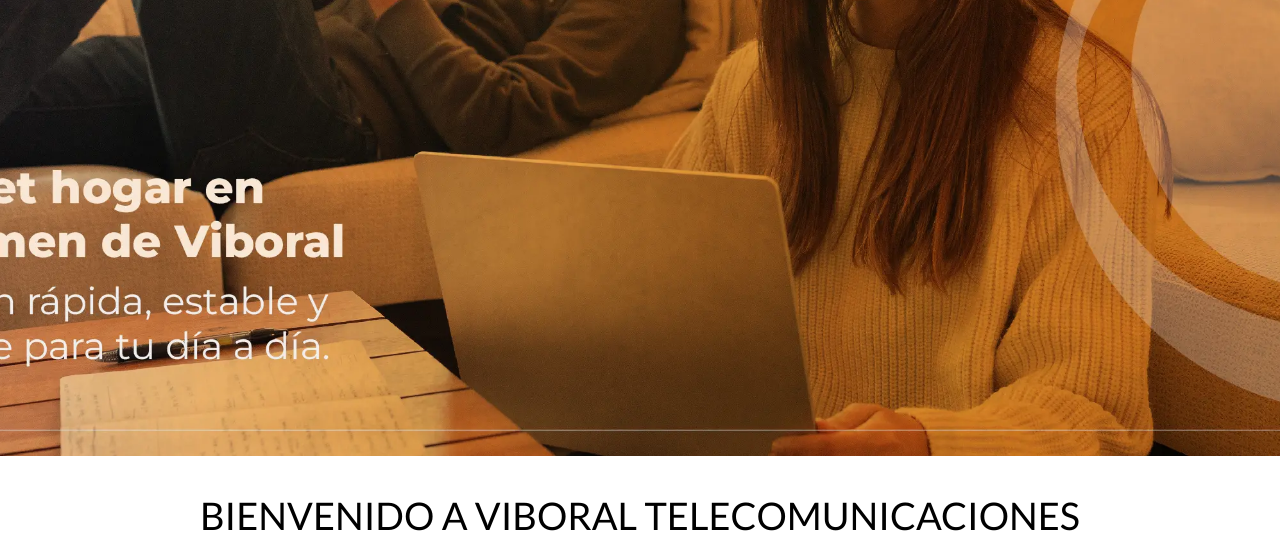
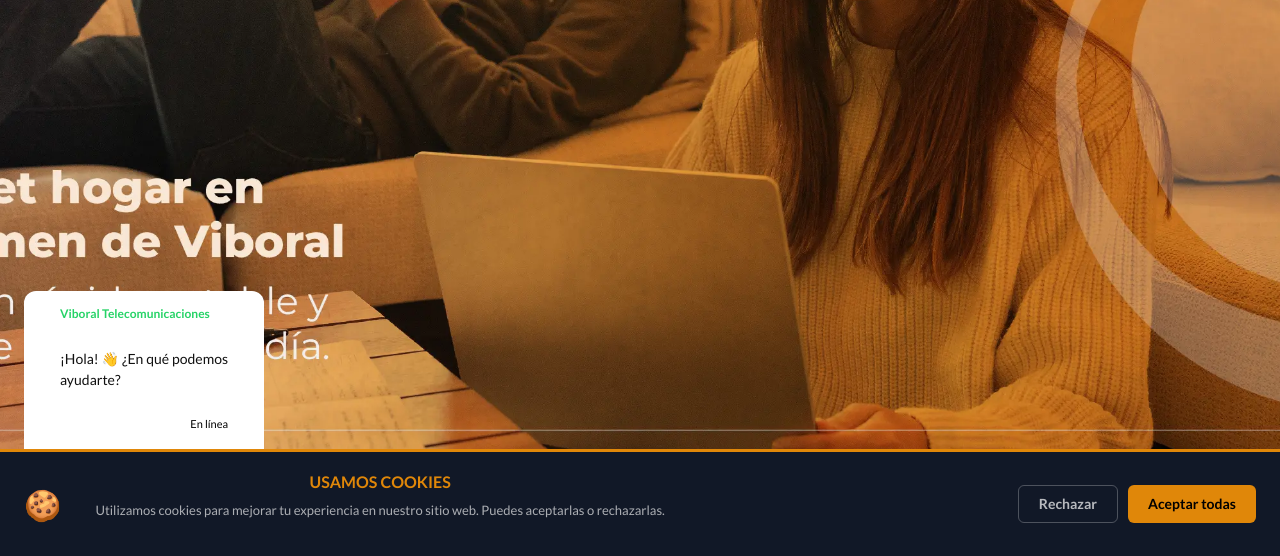
Before and after one commit to webviboraltelco/Viboral_Telecomunicaciones, a website: page index.html in a window 1280 px wide. Shown: the part 244-800 px from the top of the page. Drawn offline with Linux system fonts and the light colour scheme.

Commit message:
Se añade boton de whatsapp y barnner de cookies

```diff
--- a/index.html
+++ b/index.html
@@ -173,9 +173,9 @@
                 </ul>
 
                     <a href="https://wa.me/573147258728" class="boton-amarillo-block ">Ver más</a>
-              </div> <!--.contenido-servicio-->
-            </div> <!--.servicio-->
-          </div><!--.contenedor-servicios-->
+              </div>
+            </div>
+          </div>
 
           <div class="alinear-derecha">
             <a href="planes.html" class="boton-verde" >Ver todos los servicios</a>
@@ -282,19 +282,47 @@
       </div>
 
 
+<div class="wa-widget">
+
+
+  <div class="wa-burbuja" id="waBurbuja">
+    <p class="wa-burbuja-nombre">Viboral Telecomunicaciones</p>
+    <p class="wa-burbuja-texto">¡Hola! 👋 ¿En qué podemos ayudarte?</p>
+    <p class="wa-burbuja-hora">En línea</p>
+  </div>
+
+
+  <div class="wa-btn-wrap">
+    <div class="wa-pulse"></div>
+    <a
+      class="wa-btn"
+      id="waBtn"
+      href="https://wa.me/573147258728?text=Hola%2C%20quiero%20m%C3%A1s%20informaci%C3%B3n"
+      target="_blank"
+      rel="noopener noreferrer"
+      aria-label="Contactar por WhatsApp"
+    >
+      <svg viewBox="0 0 32 32" fill="none" xmlns="http://www.w3.org/2000/svg">
+        <path fill="#fff" d="M16 3C9.373 3 4 8.373 4 15c0 2.385.668 4.61 1.832 6.51L4 29l7.697-1.81A12.94 12.94 0 0016 28c6.627 0 12-5.373 12-12S22.627 3 16 3zm6.406 16.594c-.27.757-1.578 1.445-2.156 1.528-.547.078-1.234.11-1.992-.125a18.3 18.3 0 01-1.804-.668c-3.17-1.37-5.24-4.57-5.398-4.781-.156-.211-1.273-1.695-1.273-3.234 0-1.54.805-2.297 1.09-2.61.285-.312.621-.39.828-.39.207 0 .414.002.594.01.191.008.449-.072.703.537.262.625.89 2.164.969 2.32.078.157.13.34.026.547-.103.207-.156.336-.312.516-.156.18-.328.402-.469.54-.156.155-.32.324-.137.634.183.31.812 1.34 1.742 2.171 1.195 1.066 2.203 1.395 2.516 1.55.312.157.496.133.679-.078.183-.211.781-.914 1.992-1.125.156-.027.527.035.996.234l2.07.922c.39.172.742.289.85.55.105.263-.163 1.015-.434 1.772z"/>
+      </svg>
+      <span class="wa-badge">1</span>
+    </a>
+  </div>
+
+</div>
 
 <footer class="footer-futurista">
 
   <div class="contenedor-footer">
 
-    <!-- LOGO -->
+
     <div class="logo-footer">
           <a href="/">
           <img src="build/img/logo.png" alt="Viboral Telecomunicaciones" />
         </a>
     </div>
 
-    <!-- REDES -->
+
     <div class="redes-footer">
       <h3 class="titulo-footer">Conéctate con nosotros</h3>
 
@@ -340,7 +368,7 @@
 
   </div>
 
-  <!-- COPYRIGHT -->
+
   <div class="copyright">
     Viboral Telecomunicaciones © 2026 Todos los derechos reservados
   </div>
@@ -348,6 +376,29 @@
 </footer>
 
   <script src="build/js/bundle.min.js"></script>
+
+
+  <div class="cookie-banner" id="cookieBanner">
+  <div class="cookie-contenido">
+    <span class="cookie-icono">🍪</span>
+    <div class="cookie-texto">
+      <h3 class="cookie-titulo">Usamos cookies</h3>
+      <p class="cookie-descripcion">
+        Utilizamos cookies para mejorar tu experiencia en nuestro sitio web.
+        Puedes aceptarlas o rechazarlas.
+      </p>
+    </div>
+  </div>
+  <div class="cookie-acciones">
+    <button class="cookie-btn cookie-btn--rechazar" id="cookieRechazar">
+      Rechazar
+    </button>
+    <button class="cookie-btn cookie-btn--aceptar" id="cookieAceptar">
+      Aceptar todas
+    </button>
+  </div>
+</div>
+
 </body>
 
 </html>
--- a/src/js/app.js
+++ b/src/js/app.js
@@ -25,7 +25,7 @@
     }
   }
 
-// archivo: src/js/pdf-viewer.js
+
 
 document.addEventListener('DOMContentLoaded', () => {
   const visor = document.querySelector('.pdf-visor');
@@ -39,3 +39,61 @@
     fallback.style.display = 'block';
   });
 });
+
+
+
+
+document.addEventListener('DOMContentLoaded', () => {
+  const banner   = document.getElementById('cookieBanner');
+  const btnAceptar  = document.getElementById('cookieAceptar');
+  const btnRechazar = document.getElementById('cookieRechazar');
+
+  // Si el usuario ya tomó una decisión antes, no mostramos el banner
+  const decision = localStorage.getItem('cookieConsent');
+  if (decision) return;
+
+
+  setTimeout(() => {
+    banner.classList.add('visible');
+  }, 800);
+
+  btnAceptar.addEventListener('click', () => {
+    localStorage.setItem('cookieConsent', 'aceptado');
+    cerrarBanner();
+
+
+    console.log('Cookies aceptadas');
+  });
+
+
+  btnRechazar.addEventListener('click', () => {
+    localStorage.setItem('cookieConsent', 'rechazado');
+    cerrarBanner();
+    console.log('Cookies rechazadas');
+  });
+
+  function cerrarBanner() {
+    banner.classList.remove('visible');
+    banner.classList.add('oculto');
+  }
+});
+
+
+// archivo: src/js/whatsapp.js
+
+document.addEventListener('DOMContentLoaded', () => {
+  const burbuja = document.getElementById('waBurbuja');
+  const btn     = document.getElementById('waBtn');
+
+  if (!burbuja || !btn) return;
+
+  // Muestra la burbuja automáticamente después de 2 segundos
+  setTimeout(() => {
+    burbuja.classList.add('visible');
+  }, 2000);
+
+  // Al hacer clic en el botón, cierra la burbuja y abre WhatsApp
+  btn.addEventListener('click', () => {
+    burbuja.classList.remove('visible');
+  });
+});
--- a/src/scss/app.scss
+++ b/src/scss/app.scss
@@ -22,6 +22,8 @@
 @import 'layout/canal';
 @import 'layout/contacto';
 @import 'layout/docs';
+@import 'layout/cookies';
+@import 'layout/whatsapp';
 
 
 
--- a/src/scss/base/_darkMode.scss
+++ b/src/scss/base/_darkMode.scss
@@ -21,4 +21,13 @@
         color: $blanco;
     }
 
+    .wa-burbuja-texto{
+        color: $negro;
+    }
+    .wa-burbuja-nombre{
+        color: $verde;
+    }
+    .wa-burbuja-hora{
+        color: $negro;
+    }
 }
--- /dev/null
+++ b/src/scss/layout/_cookies.scss
@@ -0,0 +1,93 @@
+// archivo: src/scss/components/_cookie-banner.scss
+
+.cookie-banner {
+  position: fixed;
+  bottom: 0;
+  left: 0;
+  width: 100%;
+  background-color: #111827;
+  border-top: 3px solid $amarillo;
+  padding: 1.6rem 2.4rem;
+  display: flex;
+  align-items: center;
+  justify-content: space-between;
+  flex-wrap: wrap;
+  gap: 1.5rem;
+  z-index: 9999;
+
+  // Animación de entrada desde abajo
+  transform: translateY(100%);
+  transition: transform 0.5s cubic-bezier(0.16, 1, 0.3, 1);
+
+  &.visible {
+    transform: translateY(0);
+  }
+
+  &.oculto {
+    transform: translateY(100%);
+  }
+}
+
+.cookie-contenido {
+  display: flex;
+  align-items: center;
+  gap: 1.4rem;
+  flex: 1;
+  min-width: 24rem;
+}
+
+.cookie-icono {
+  font-size: 3rem;
+  flex-shrink: 0;
+}
+
+.cookie-titulo {
+  font-size: 1.6rem;
+  font-weight: 600;
+  color: $amarillo;
+  margin: 0 0 .4rem;
+}
+
+.cookie-descripcion {
+  font-size: 1.3rem;
+  color: rgba(255, 255, 255, 0.65);
+  margin: 0;
+  line-height: 1.5;
+}
+
+.cookie-acciones {
+  display: flex;
+  gap: 1rem;
+  flex-shrink: 0;
+}
+
+// Base compartida
+.cookie-btn {
+  font-size: 1.4rem;
+  font-weight: 600;
+  padding: 1rem 2rem;
+  border-radius: .6rem;
+  cursor: pointer;
+  transition: all 0.2s ease;
+
+  &--rechazar {
+    background: transparent;
+    border: 1.5px solid rgba(255, 255, 255, 0.25);
+    color: rgba(255, 255, 255, 0.7);
+
+    &:hover {
+      border-color: rgba(255, 255, 255, 0.6);
+      color: $blanco;
+    }
+  }
+
+  &--aceptar {
+    background: $amarillo;
+    border: none;
+    color: $negro;
+
+    &:hover {
+      background: darken($amarillo, 10%);
+    }
+  }
+}
--- /dev/null
+++ b/src/scss/layout/_whatsapp.scss
@@ -0,0 +1,111 @@
+
+.wa-widget {
+  position: fixed;
+  bottom: 2.4rem;
+  left: 2.4rem;
+  display: flex;
+  flex-direction: column;
+  align-items: flex-start;
+  gap: 1rem;
+  z-index: 9998;
+}
+
+.wa-burbuja {
+  background: $blanco;
+  border-radius: 1.2rem 1.2rem 1.2rem 0;
+  padding: 1.2rem 1.6rem;
+  max-width: 24rem;
+  transform: scale(0.8);
+  opacity: 0;
+  transform-origin: bottom left;
+  transition: all 0.4s cubic-bezier(0.16, 1, 0.3, 1);
+  pointer-events: none;
+
+  &.visible {
+    transform: scale(1);
+    opacity: 1;
+    pointer-events: auto;
+  }
+}
+
+.wa-burbuja-nombre {
+  font-size: 1.2rem;
+  font-weight: 600;
+  color: #25D366;
+  margin: 0 0 .4rem;
+}
+
+.wa-burbuja-texto {
+  font-size: 1.4rem;
+  color: #111;
+  margin: 0;
+  line-height: 1.5;
+}
+
+.wa-burbuja-hora {
+  font-size: 1.1rem;
+  color:$negro;
+  text-align: right;
+  margin: .4rem 0 0;
+}
+
+
+.wa-btn-wrap {
+  position: relative;
+  display: inline-block;
+}
+
+
+.wa-pulse {
+  position: absolute;
+  inset: 0;
+  border-radius: 50%;
+  background: rgba(37, 211, 102, 0.4);
+  animation: waPulso 2s ease-out infinite;
+}
+
+@keyframes waPulso {
+  0%   { transform: scale(1); opacity: 0.7; }
+  100% { transform: scale(1.9); opacity: 0; }
+}
+
+
+.wa-btn {
+  position: relative;
+  width: 5.6rem;
+  height: 5.6rem;
+  background: #25D366;
+  border-radius: 50%;
+  display: flex;
+  align-items: center;
+  justify-content: center;
+  transition: transform 0.2s ease, background 0.2s ease;
+  cursor: pointer;
+
+  svg {
+    width: 3rem;
+    height: 3rem;
+  }
+
+  &:hover {
+    background: #1da851;
+    transform: scale(1.08);
+  }
+}
+
+
+.wa-badge {
+  position: absolute;
+  top: -.4rem;
+  right: -.4rem;
+  width: 1.8rem;
+  height: 1.8rem;
+  background: $amarillo;
+  border-radius: 50%;
+  font-size: 1.1rem;
+  font-weight: 700;
+  color: $negro;
+  display: flex;
+  align-items: center;
+  justify-content: center;
+}
```
Also changed, not shown: build/css/app.css, build/js/bundle.min.js, 2 other files.
